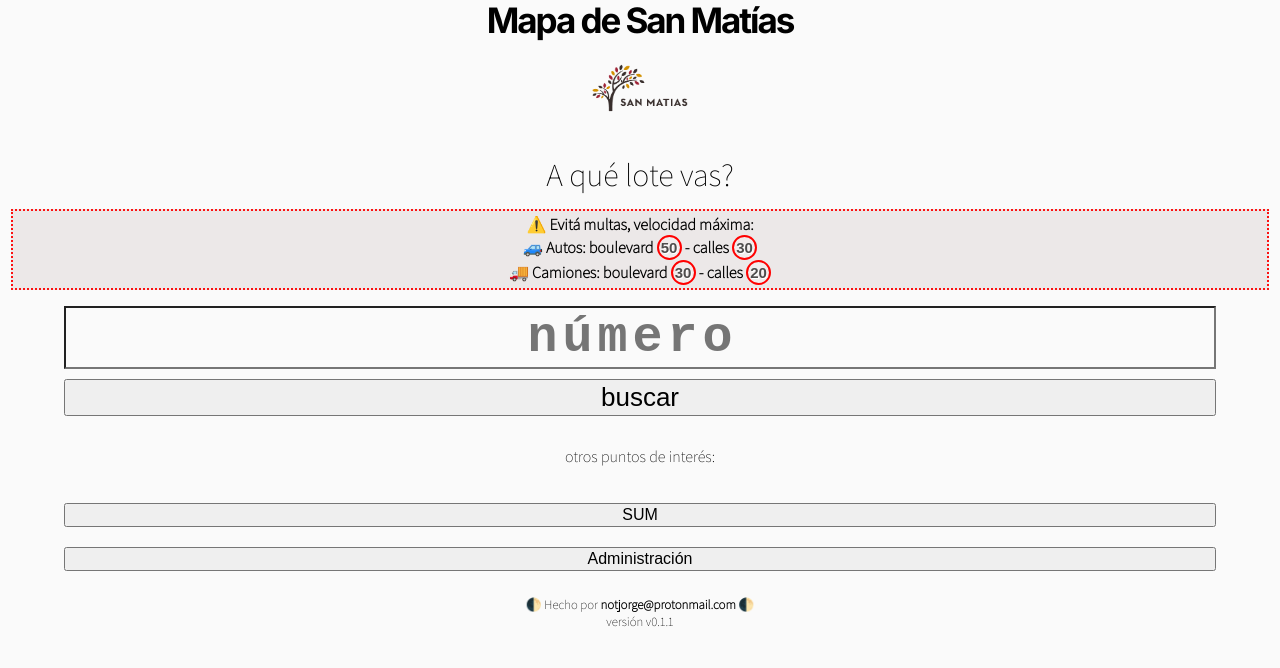
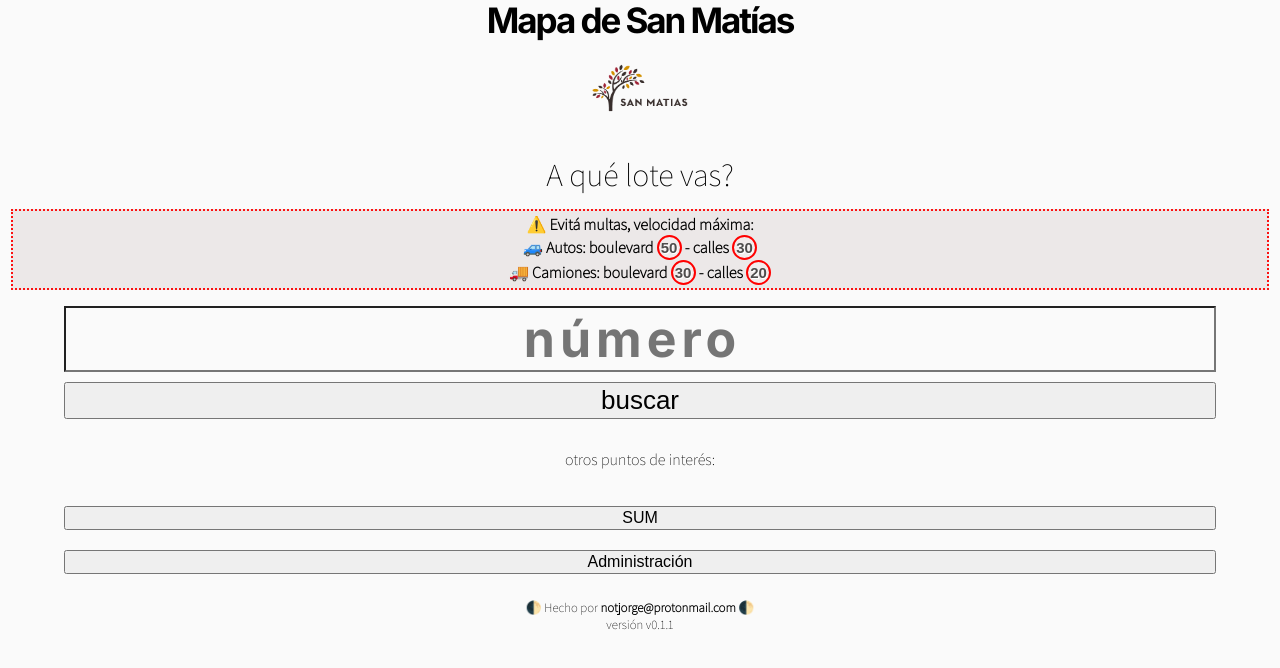
Before and after one commit to barrio-san-matias/sanmatias_app, a Next.js app: page / in a window 1280 px wide. Shown: the top 668 px of the page. Built offline with nearby package versions, Linux system fonts and the light colour scheme.

Commit message:
numero font

```diff
--- a/styles/globals.css
+++ b/styles/globals.css
@@ -32,7 +32,6 @@ form input {
   background: transparent;
   letter-spacing: 5px;
   width: 90%;
-  font-family: monospace;
   font-weight: 700;
 
 
```
